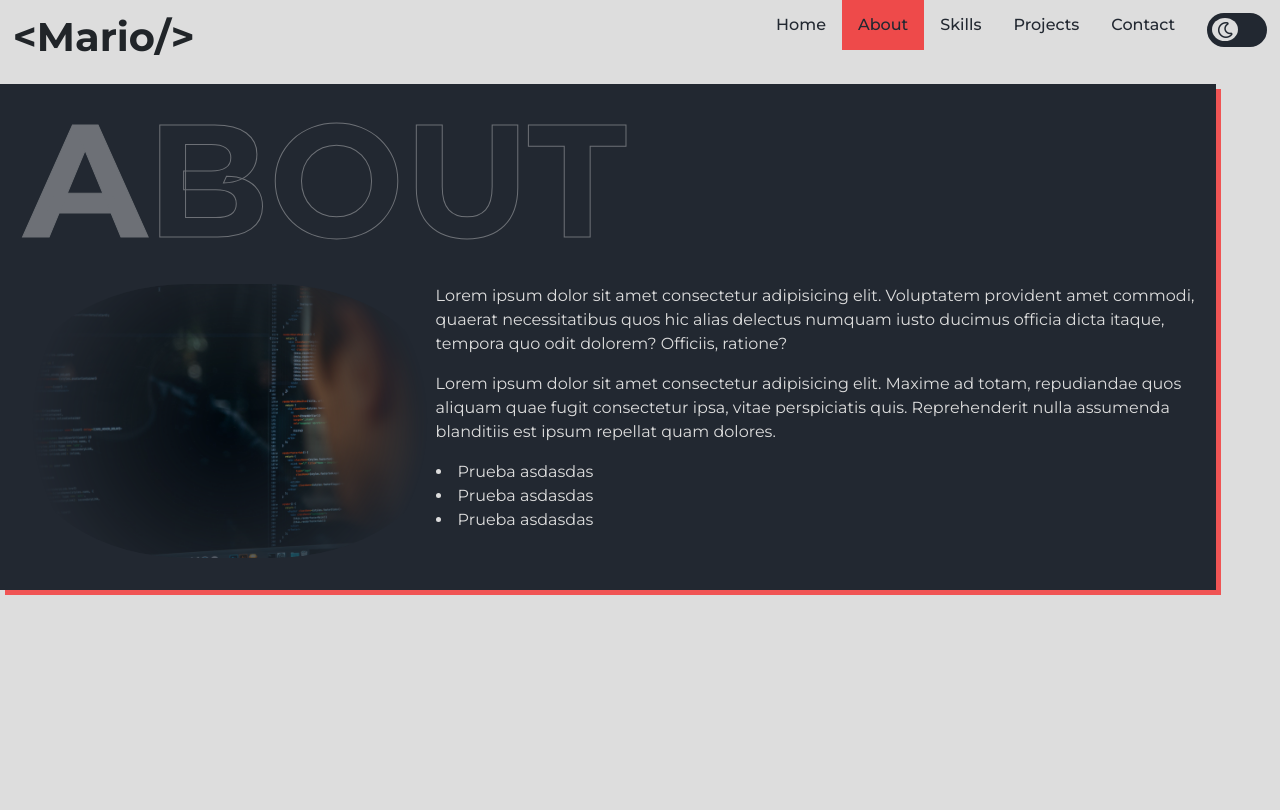
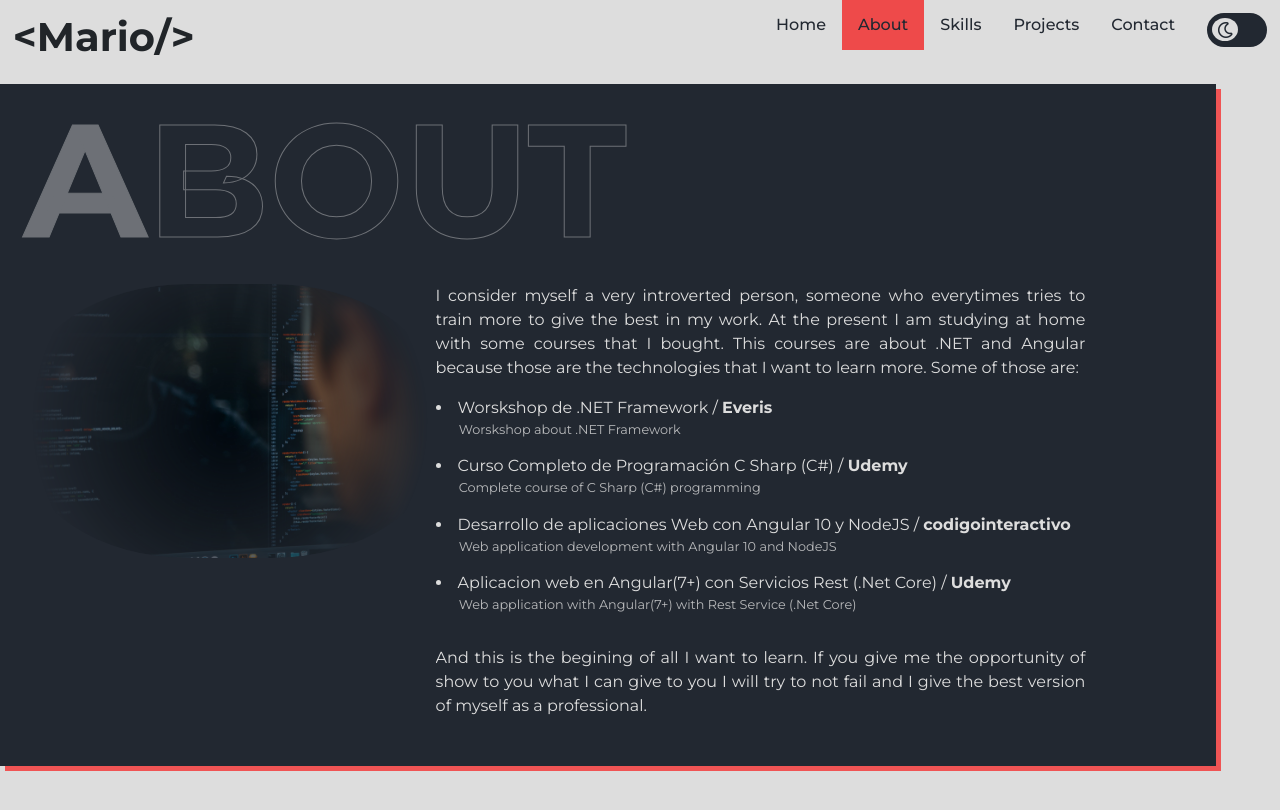
Before and after one commit to mariodelabarra/portfolio, an Angular app: page /about in a window 1280 px wide. Shown: the top 810 px of the page. Built offline with nearby package versions, Linux system fonts and the light colour scheme.

Commit message:
Home and about text

```diff
--- a/src/app/animations/slideAnimation.ts
+++ b/src/app/animations/slideAnimation.ts
@@ -15,11 +15,11 @@ export const slideInAnimation =
         query(':enter', [
           style({ left: '100%' })
         ]),
-        query(':leave', animateChild()),
+        query(':leave', animateChild(), {optional: true}),
         group([
           query(':leave', [
             animate('200ms ease-out', style({ left: '-100%' }))
-          ]),
+          ], {optional: true}),
           query(':enter', [
             animate('300ms ease-out', style({ left: '0%' }))
           ])
@@ -39,11 +39,11 @@ export const slideInAnimation =
       query(':enter', [
         style({ left: '-100%' })
       ]),
-      query(':leave', animateChild()),
+      query(':leave', animateChild(), {optional: true}),
       group([
         query(':leave', [
           animate('300ms ease-out', style({ left: '100%' }))
-        ]),
+        ], {optional: true}),
         query(':enter', [
           animate('300ms ease-out', style({ left: '0%' }))
         ])
@@ -63,11 +63,11 @@ export const slideInAnimation =
         query(':enter', [
           style({ left: '100%' })
         ]),
-        query(':leave', animateChild()),
+        query(':leave', animateChild(), {optional: true}),
         group([
           query(':leave', [
             animate('200ms ease-out', style({ left: '-100%' }))
-          ]),
+          ], {optional: true}),
           query(':enter', [
             animate('300ms ease-out', style({ left: '0%' }))
           ])
@@ -87,11 +87,11 @@ export const slideInAnimation =
       query(':enter', [
         style({ left: '-100%' })
       ]),
-      query(':leave', animateChild()),
+      query(':leave', animateChild(), {optional: true}),
       group([
         query(':leave', [
           animate('300ms ease-out', style({ left: '100%' }))
-        ]),
+        ], {optional: true}),
         query(':enter', [
           animate('300ms ease-out', style({ left: '0%' }))
         ])
@@ -111,11 +111,11 @@ export const slideInAnimation =
         query(':enter', [
           style({ left: '100%' })
         ]),
-        query(':leave', animateChild()),
+        query(':leave', animateChild(), {optional: true}),
         group([
           query(':leave', [
             animate('200ms ease-out', style({ left: '-100%' }))
-          ]),
+          ], {optional: true}),
           query(':enter', [
             animate('300ms ease-out', style({ left: '0%' }))
           ])
@@ -135,11 +135,11 @@ export const slideInAnimation =
       query(':enter', [
         style({ left: '-100%' })
       ]),
-      query(':leave', animateChild()),
+      query(':leave', animateChild(), {optional: true}),
       group([
         query(':leave', [
           animate('300ms ease-out', style({ left: '100%' }))
-        ]),
+        ], {optional: true}),
         query(':enter', [
           animate('300ms ease-out', style({ left: '0%' }))
         ])
@@ -159,11 +159,11 @@ export const slideInAnimation =
         query(':enter', [
           style({ left: '100%' })
         ]),
-        query(':leave', animateChild()),
+        query(':leave', animateChild(), {optional: true}),
         group([
           query(':leave', [
             animate('200ms ease-out', style({ left: '-100%' }))
-          ]),
+          ], {optional: true}),
           query(':enter', [
             animate('300ms ease-out', style({ left: '0%' }))
           ])
@@ -183,11 +183,11 @@ export const slideInAnimation =
       query(':enter', [
         style({ left: '-100%' })
       ]),
-      query(':leave', animateChild()),
+      query(':leave', animateChild(), {optional: true}),
       group([
         query(':leave', [
           animate('300ms ease-out', style({ left: '100%' }))
-        ]),
+        ], {optional: true}),
         query(':enter', [
           animate('300ms ease-out', style({ left: '0%' }))
         ])
--- a/src/app/pages/about/about.component.css
+++ b/src/app/pages/about/about.component.css
@@ -51,3 +51,16 @@
 .image-grid-text ul {
     list-style: inside;
 }
+
+.image-grid-text p {
+    width: 85%;
+    text-align: justify;
+}
+
+.traduction-text {
+    list-style: none;
+    padding-left: 1.8em;
+    font-size: 0.8em;
+    opacity: 0.8;
+    padding-bottom: 1.2em;
+}
--- a/src/app/pages/about/about.component.html
+++ b/src/app/pages/about/about.component.html
@@ -9,16 +9,25 @@
             </div>
             <div class="image-grid-text">
                 <p>
-                    Lorem ipsum dolor sit amet consectetur adipisicing elit. Voluptatem provident amet commodi, quaerat necessitatibus quos hic alias delectus numquam iusto ducimus officia dicta itaque, tempora quo odit dolorem? Officiis, ratione?
-                </p>
-                <p>
-                    Lorem ipsum dolor sit amet consectetur adipisicing elit. Maxime ad totam, repudiandae quos aliquam quae fugit consectetur ipsa, vitae perspiciatis quis. Reprehenderit nulla assumenda blanditiis est ipsum repellat quam dolores.
+                    I consider myself a very introverted person, someone who everytimes tries to train more to give the best in my work.
+                    At the present I am studying at home with some courses that I bought. This courses are about .NET and Angular because
+                    those are the technologies that I want to learn more. Some of those are:
                 </p>
                 <ul>
-                    <li>Prueba asdasdas</li>
-                    <li>Prueba asdasdas</li>
-                    <li>Prueba asdasdas</li>
+                    <li>Worskshop de .NET Framework / <b>Everis</b></li>
+                    <li class="traduction-text">Worskshop about .NET Framework</li>
+                    <li>Curso Completo de Programación C Sharp (C#) / <b>Udemy</b></li>
+                    <li class="traduction-text">Complete course of C Sharp (C#) programming</li>
+                    <li>Desarrollo de aplicaciones Web con Angular 10 y NodeJS / <b>codigointeractivo</b></li>
+                    <li class="traduction-text">Web application development with Angular 10 and NodeJS</li>
+                    <li>Aplicacion web en Angular(7+) con Servicios Rest (.Net Core) / <b>Udemy</b></li>
+                    <li class="traduction-text">Web application with Angular(7+) with Rest Service (.Net Core)</li>
                 </ul>
+                <p>
+                    And this is the begining of all I want to learn. If you give me the opportunity of show to you what I can give to you
+                    I will try to not fail and I give the best version of myself as a professional.
+                </p>
+
             </div>
         </div>
 
--- a/src/app/pages/home/home.component.css
+++ b/src/app/pages/home/home.component.css
@@ -59,24 +59,22 @@
 
 @keyframes arrowrotate {
     0% {
-        transform: rotate(0deg);
-    }
-    25% {
-        transform: rotate(-45deg);
-    }
-    50% {
-        transform: rotate(-90deg);
-    }
-    75% {
-        transform: rotate(-125deg);
+        /* transform: rotate(0deg); */
+        transform: translate(0px,0);
     }
     100% {
-        transform: rotate(-180deg);
+        /* transform: rotate(-180deg); */
+        transform: translate(3px,0);
     }
 }
 
-.arrow-button:hover {
+#readmore-button:hover .arrow-button {
     /* transform: rotateZ(-180deg); */
     animation: arrowrotate 0.3s forwards;
     /* https://freefrontend.com/css-arrows/ */
 }
+
+#readmore-button a {
+    text-decoration: none;
+    color: #dedede;
+}
--- a/src/app/pages/home/home.component.html
+++ b/src/app/pages/home/home.component.html
@@ -11,8 +11,9 @@
             <div class="div-img-p">
                 <p class="img-p">My name is <b>Mario Alejandro de la Barra</b>
                     <br/> <b>.NET Fullstack</b> Developer
-                    <br/><i>Lorem ipsum dolor sit amet consectetur adipisicing elit.</i>
-                    <br/><button>Leer más... <i class="fas fa-chevron-circle-right arrow-button"></i></button>
+                    <br/><i>I consider myself a very introverted person, someone who everytimes tries to train more to give the best in my work...</i>
+                    <!-- <br/><i>Me considero una persona muy entrovertida, alguien que busca capacitarse constantemente para dar lo mejor en mi trabajo.</i> -->
+                    <br/><button id="readmore-button"><a routerLink="/about">Read more...</a> <i class="fas fa-chevron-circle-right arrow-button"></i></button>
                 </p>
             </div>
         </div>
--- a/src/app/pages/home/home.component.ts
+++ b/src/app/pages/home/home.component.ts
@@ -1,4 +1,5 @@
 import { Component, OnInit } from '@angular/core';
+import { Router } from '@angular/router';
 
 @Component({
   selector: 'app-home',
--- a/src/app/pages/pages.module.ts
+++ b/src/app/pages/pages.module.ts
@@ -1,6 +1,7 @@
 import { NgModule } from '@angular/core';
 import { CommonModule } from '@angular/common';
 import { BrowserModule } from '@angular/platform-browser';
+import { RouterModule } from '@angular/router';
 
 import { HomeComponent } from './home/home.component';
 import { AboutComponent } from './about/about.component';
@@ -10,11 +11,13 @@ import { ContactComponent } from './contact/contact.component';
 
 
 
+
 @NgModule({
   declarations: [HomeComponent, AboutComponent, SkillsComponent, ProjectsComponent, ContactComponent],
   imports: [
     CommonModule,
-    BrowserModule
+    BrowserModule,
+    RouterModule
   ]
 })
 export class PagesModule { }
```
